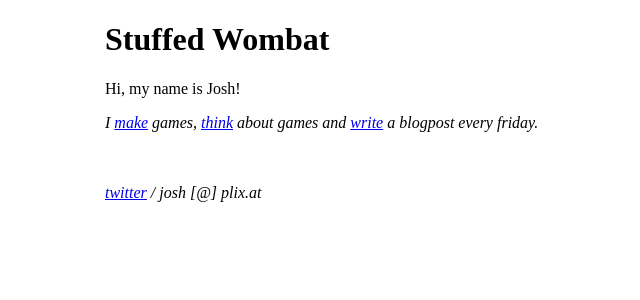
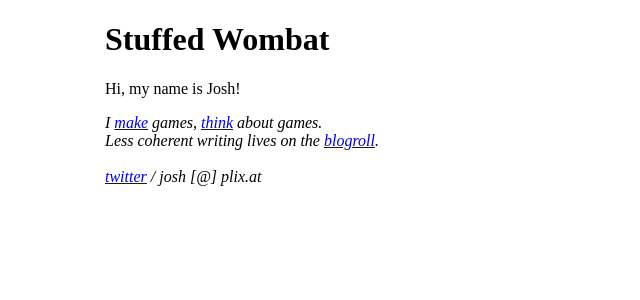
Before and after one commit to stuffedwombat/stuffedwombat.github.io, a Jekyll site: the page built from index.md, in a window 1280 px wide. Shown: the top 300 px of the page, without its empty margins (219-859 px from the left). Built offline with Jekyll 4.4.1, drawn with Linux system fonts in a browser that asks for light colours; our own code applies the rules of GitHub Pages for plain Markdown files; comment, search, counter and statistics services are not loaded.

Commit message:
Update index.md

```diff
--- a/index.md
+++ b/index.md
@@ -2,7 +2,7 @@
 
 Hi, my name is Josh!<br>
 
-*I [make](games) games, [think](thinking) about games and [write](blogroll) a blogpost every friday.*
-
+*I [make](games) games, [think](thinking) about games. <br>
+Less coherent writing lives on the [blogroll](blogroll).*
 <br><br>
 *<a href="https://twitter.com/wombatstuff" target="_blank">twitter</a> / josh [@] plix.at*
```
